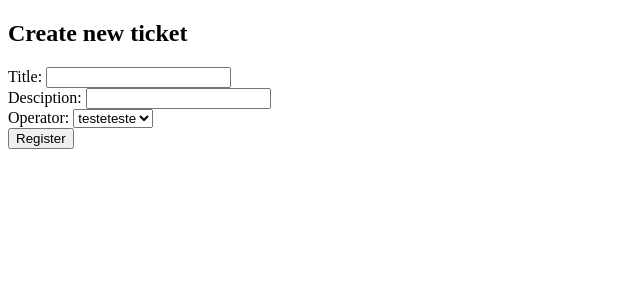
After one commit to rbiancosilva/django-helpdesk, a Django app: page /tickets/new_ticket in a window 1280 px wide. The commit adds this page. Shown: the top 300 px of the page, without its empty margins (0-640 px from the left). Run offline with Django 5.2, Linux system fonts and the light colour scheme; a user stored in the database is signed in; data comes from the database, SQL or seed files in the repository; both versions use the stored data as it was after the commit.

Commit message:
Adding new ticket form

```diff
--- a/helpdesk/tickets/templates/tickets/index.html
+++ b/helpdesk/tickets/templates/tickets/index.html
@@ -10,5 +10,6 @@
     <a href="{% url 'logout' %}">Logout</a> <br>
     <a href="{% url 'my_profile_tickets' %}">My profile</a>
     <a href="{% url 'list_users_tickets' %}">List Users</a>
+    <a href="{% url 'new_ticket_tickets' %}">New ticket</a>
 </body>
 </html>
--- /dev/null
+++ b/helpdesk/tickets/templates/tickets/new_ticket.html
@@ -0,0 +1,40 @@
+<!DOCTYPE html>
+<html lang="en">
+<head>
+    <meta charset="UTF-8">
+    <title>Register</title>
+</head>
+<body>
+    {% if messages %}
+        <ul class="messages">
+            {% for message in messages %}
+                <li {% if message.tags %} class="{{ message.tags }}" {% endif %}>{{ message }}</li>
+            {% endfor %}
+        </ul>
+    {% endif %}
+    <h2>Create new ticket</h2>
+    <form method="post" action="{% url 'new_ticket_tickets' %}">
+        {% csrf_token %}
+        <div class="form-group">
+            <label for="title">Title:</label>
+            <input type="text" id="title" name="title" class="form-control">
+        </div>
+
+        <div class="form-group">
+            <label for="description">Desciption:</label>
+            <input type="text" id="description" name="description" class="form-control">
+        </div>
+
+        <div class="form-group">
+            <label for="operator">Operator:</label>
+            <select id="operator" name="operator" class="form-control">
+                {% for operator in operators %}
+                    <option value="{{ operator.id }}">{{ operator.username }}</option>
+                {% endfor %}
+            </select>
+        </div>
+
+        <button type="submit" class="btn btn-primary">Register</button>
+    </form>
+</body>
+</html>
--- a/helpdesk/tickets/urls.py
+++ b/helpdesk/tickets/urls.py
@@ -7,4 +7,5 @@ urlpatterns = [
     path('list_users', views.list_users_tickets, name='list_users_tickets'),
     path('profile/my_profile', views.my_profile_tickets, name='my_profile_tickets'),
     path('profile/<int:user_id>', views.profile_tickets, name='profile_tickets'),
+    path('new_ticket', views.new_ticket_tickets, name='new_ticket_tickets')
 ]
--- a/helpdesk/tickets/views.py
+++ b/helpdesk/tickets/views.py
@@ -1,9 +1,10 @@
-from django.shortcuts import render
+from django.shortcuts import render, redirect
 from django.http import HttpResponse
 from django.contrib.auth.models import User
 from django.contrib.auth.decorators import login_required
 from authentication.models import Profile
 from django.contrib.auth.decorators import permission_required
+from .models import Ticket
 
 @login_required(login_url='login')
 def index_tickets(request):
@@ -25,3 +26,19 @@ def profile_tickets(request, user_id:int):
 def list_users_tickets(request):
     users = User.objects.all()
     return render(request, 'tickets/list_users.html', {'users':users})
+
+@login_required(login_url='login')
+@permission_required('tickets.create_ticket', raise_exception=True)
+def new_ticket_tickets(request):
+    if request.method == 'POST':
+        title = request.POST.get('title')
+        description = request.POST.get('description')
+        operator_id = int(request.POST.get('operator'))
+        responsible = User.objects.get(pk=operator_id)
+
+        new_ticket = Ticket.objects.create(title=title, description=description, responsible=responsible, opened_by=request.user)
+        new_ticket.save()
+        return redirect('index_tickets')
+
+    operators = User.objects.filter(groups__id=2)
+    return render(request, 'tickets/new_ticket.html', {'operators':operators})
```
Also changed, not shown: helpdesk/authentication/views.py (+16 -15 lines), helpdesk/db.sqlite3.
